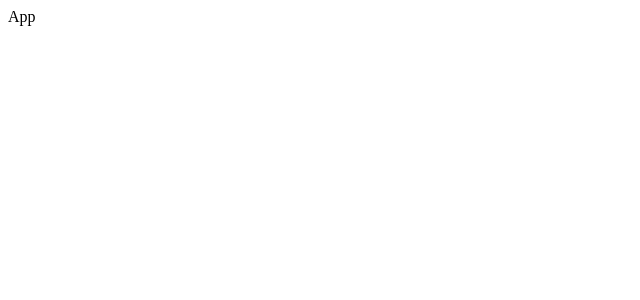
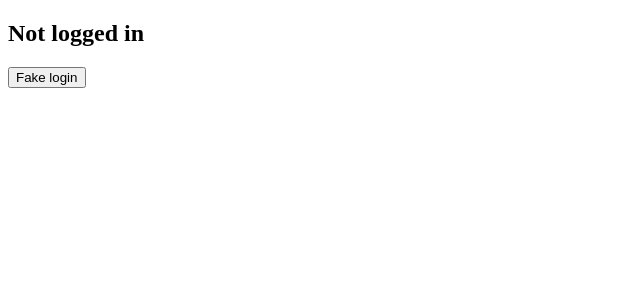
Before and after one commit to thegitm8/react-boilerplate, a React app: page / in a window 1280 px wide. Shown: the top 300 px of the page, without its empty margins (0-640 px from the left). Built offline with nearby package versions, Linux system fonts and the light colour scheme.

Commit message:
feat: add working example for component with state

```diff
--- a/src/components/index.tsx
+++ b/src/components/index.tsx
@@ -2,28 +2,44 @@ import * as React from 'react'
 import { Dispatch } from "redux"
 import { connect } from 'react-redux'
 import { Action, State, Store } from '../types'
-import { loginUser } from '../actions'
+import { loginUser, logoutUser } from '../actions'
 
-export const App = (props: { loggedIn: boolean, login: (name: string, token: string) => Action }) => {
-    return (
-        <div>
-            App
-        </div>
-    )
-}
+/**
+ * Interfaces and Maps
+ */
 
 const mapStateToProps = (state: State) => ({
-    loggedIn: state.user.loggedIn
+    loggedIn: state.user.loggedIn,
+    name: state.user.name
 })
 
 const mapDispatchToProps = (dispatch: Dispatch<Action>) => ({
-    login: (name: string, token: string) => {
-        dispatch(loginUser(name, token))
-    }
+    login: (name: string, token: string) => dispatch(loginUser(name, token)),
+    logout: () => dispatch(logoutUser())
 })
 
 interface AppProps {
-    loggedIn: boolean
+    loggedIn: boolean,
+    name: string,
+    login: (name: string, token: string) => void,
+    logout: () => void
+}
+
+/**
+ * Components
+ */
+
+export const AppComponent = (props: AppProps) => {
+    return (
+        <div>
+            <h2>{props.loggedIn ? `Logged in as "${props.name}"` : 'Not logged in'}</h2>
+            {
+                !props.loggedIn
+                    ? <button onClick={() => props.login('someUser', 'aToken')}>Fake login</button>
+                    : <button onClick={() => props.logout()}>Fake logout</button>
+            }
+        </div>
+    )
 }
 
 class AppContainer extends React.Component<AppProps> {
@@ -32,13 +48,13 @@ class AppContainer extends React.Component<AppProps> {
         super(props)
     }
 
+
     render() {
-        console.log(this.props)
-        const { loggedIn, login } = this.props
-
-        return <App
-            loggedIn={loggedIn}
-            login={login}
+        return <AppComponent
+            loggedIn={this.props.loggedIn}
+            name={this.props.name}
+            login={this.props.login}
+            logout={this.props.logout}
         />
     }
 }
```
